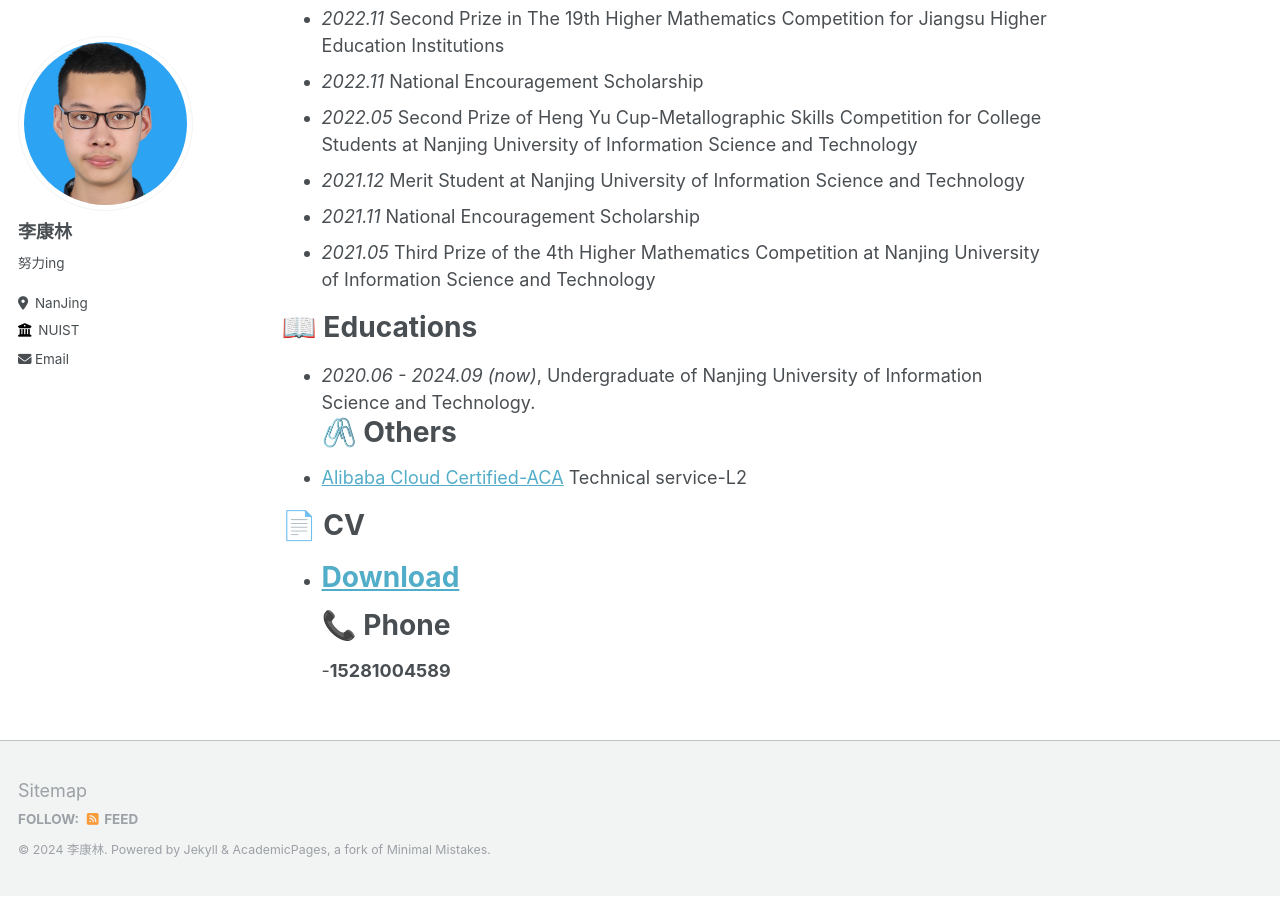
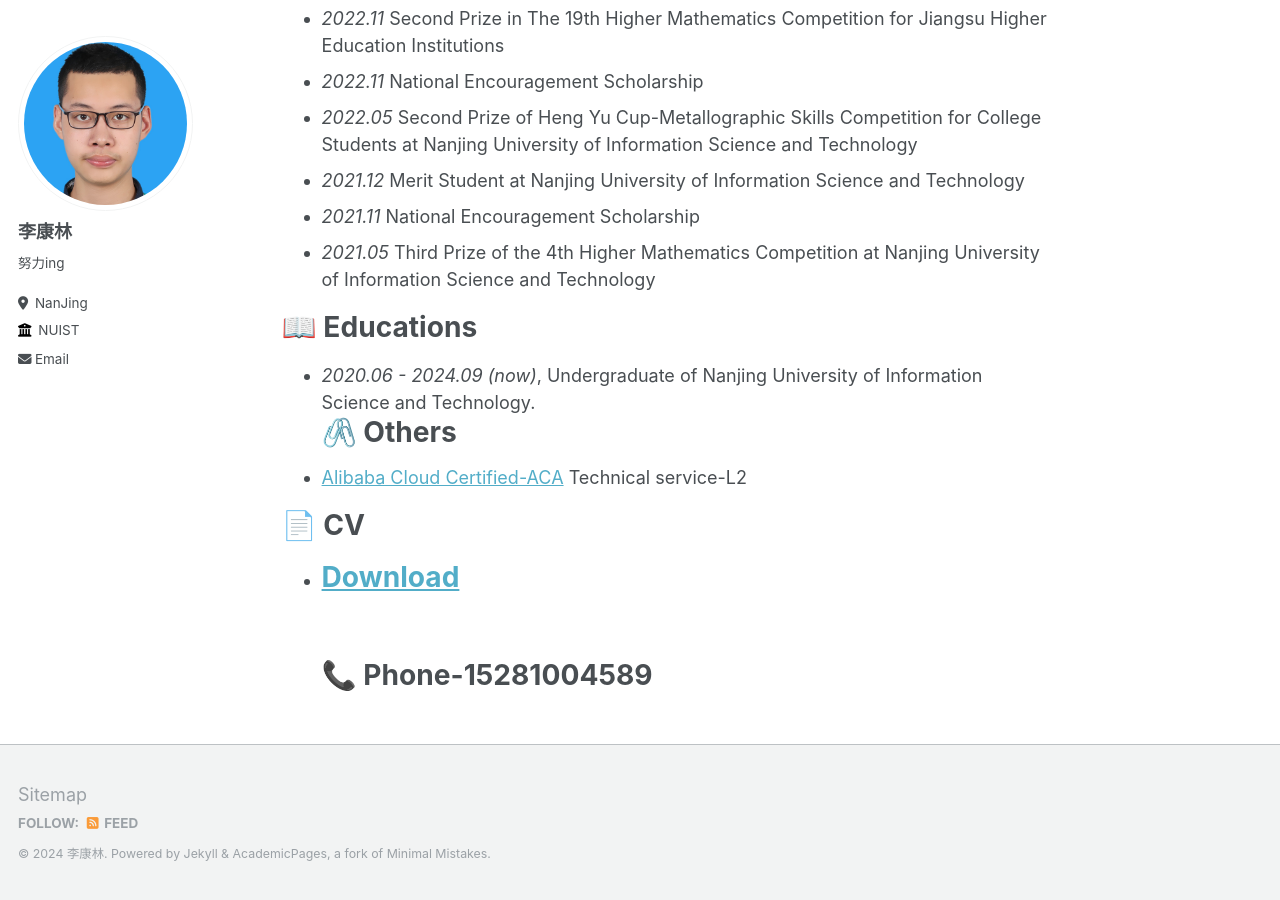
Before and after one commit to Yikumasai/AcadHomepage-Alpha, a Jekyll site: the page built from _pages/about.md, in a window 1280 px wide and 900 px high, scrolled down 644 px. Built offline with Jekyll 4.4.1, drawn with Linux system fonts in a browser that asks for light colours.

Commit message:
Update about.md

```diff
--- a/_pages/about.md
+++ b/_pages/about.md
@@ -33,5 +33,5 @@ Interested in the direction of lasers, optical communications, screen displays,
 # 📄 CV
 - [Download](https://pv4t-my.sharepoint.com/:b:/g/personal/jockerror_pv4t_onmicrosoft_com/EUFtBZe2vyRAs6gWc-yVn_sB70ryD8xN386ticIiR04nAQ?e=QVaEtw)
 ======
-# 📞 Phone
--**15281004589**
+<br>
+# 📞 Phone-**15281004589**
```
